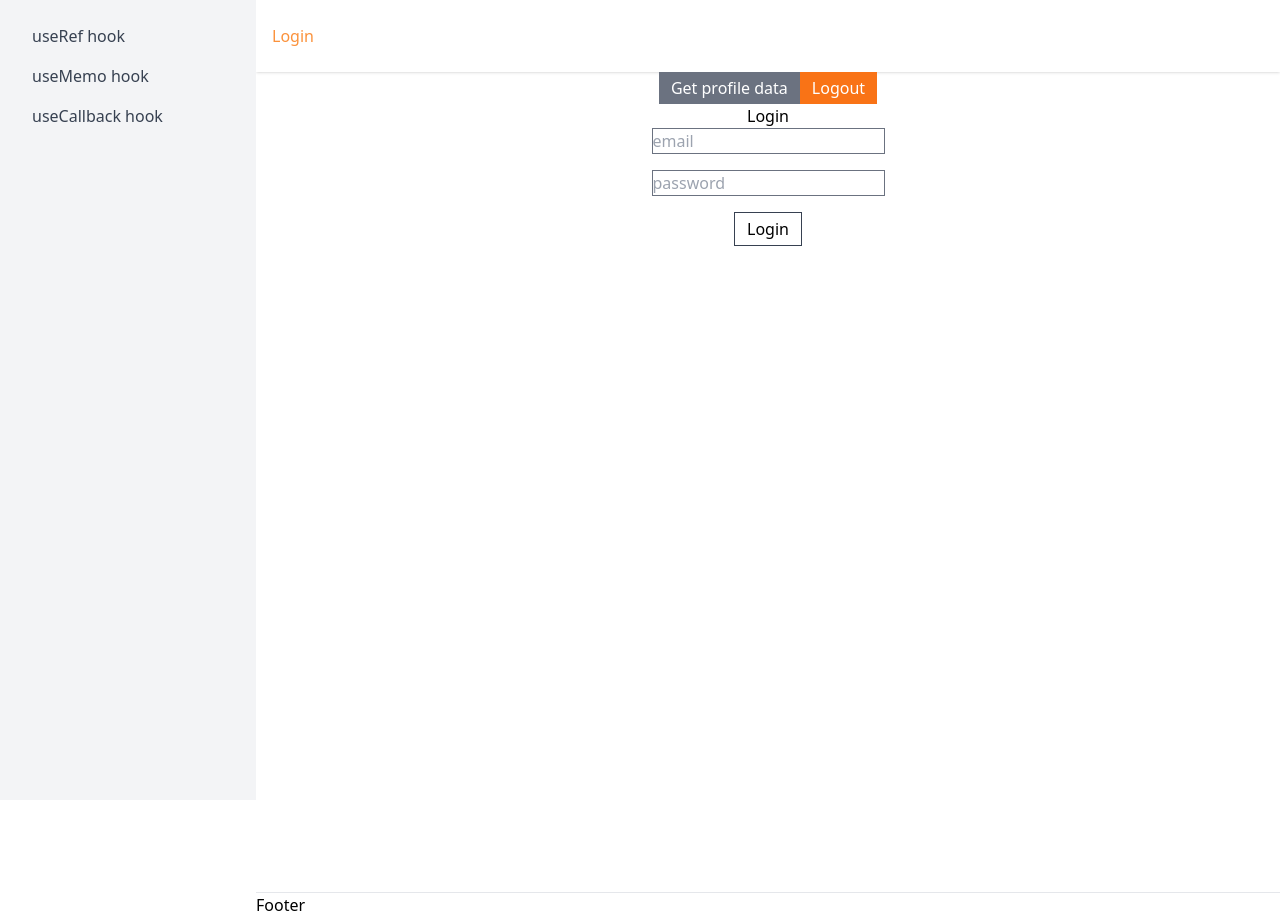
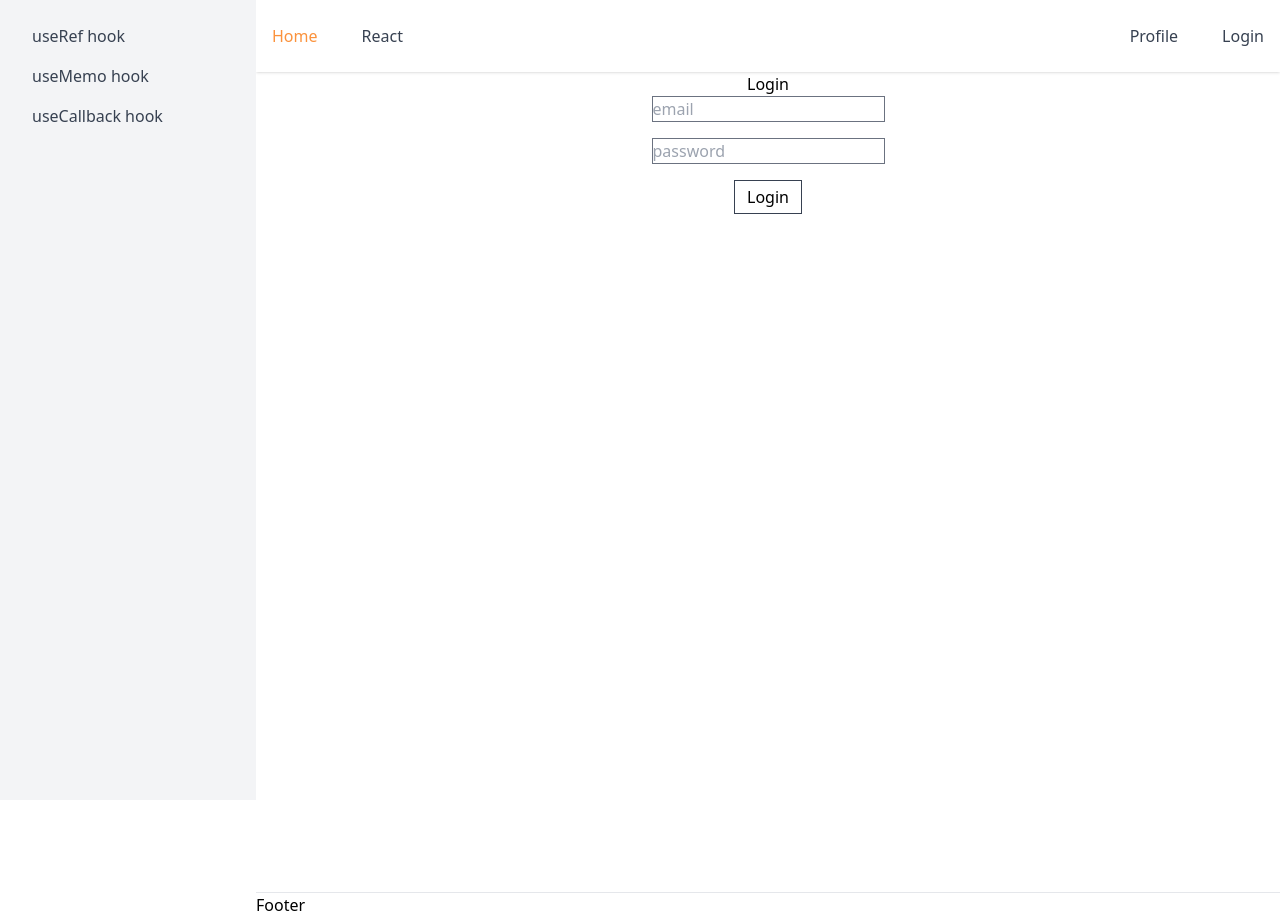
Before and after one commit to arupsaha07/react-routing, a React (Vite) app: page / in a window 1280 px wide. Built offline with nearby package versions, Linux system fonts and the light colour scheme; no server answers.

Commit message:
Basic login is done

```diff
--- a/src/components/Header/Header.jsx
+++ b/src/components/Header/Header.jsx
@@ -1,11 +1,34 @@
-import { NavLink } from 'react-router-dom';
+import { NavLink, useNavigate } from 'react-router-dom';
 import Profile from '../Login/Profile';
 
 function Header() {
+
+  const token = localStorage.getItem('access_token')
+  const navigate = useNavigate()
+
+  const logoutHandler = () => {
+    localStorage.removeItem("access_token")
+    navigate("/")
+    console.log("logout successfull !")
+  }
+
+
   return (
     <header className="shadow flex items-center justify-between py-4">
-      <div className="flex justify-center gap-3">
-        <NavLink to="/" className={({ isActive }) => `px-4 py-2 ${isActive ? 'text-orange-400' : 'text-gray-700'} hover:text-red-500`}>Login</NavLink>
+      <div className="flex justify-between w-full">
+        <div className='flex gap-3'>
+          <NavLink to="/" className={({ isActive }) => `px-4 py-2 ${isActive ? 'text-orange-400' : 'text-gray-700'} hover:text-red-500`}>Home</NavLink>
+          <NavLink to="/example" className={({ isActive }) => `px-4 py-2 ${isActive ? 'text-orange-400' : 'text-gray-700'} hover:text-red-500`}>React</NavLink>
+        </div>
+
+        <div className='flex gap-3'>
+          <NavLink to="/profile" className={({ isActive }) => `px-4 py-2 ${isActive ? 'text-orange-400' : 'text-gray-700'} hover:text-red-500`}>Profile</NavLink>
+          {token ?
+            <p to="/profile" onClick={logoutHandler} cl className='px-4 py-2 hover:text-red-500 cursor-pointer'>Logout</p>
+            :
+            <NavLink to="/login" className={({ isActive }) => `px-4 py-2 ${isActive ? 'text-orange-400' : 'text-gray-700'} hover:text-red-500`}>Login</NavLink>
+          }
+        </div>
       </div>
 
 
--- a/src/components/Login/Login.jsx
+++ b/src/components/Login/Login.jsx
@@ -1,11 +1,14 @@
 import axios from 'axios'
 import React, { useState } from 'react'
 import Profile from './Profile'
+import { useNavigate } from 'react-router-dom'
 
 function Login() {
 
     const [email, setEmail] = useState('')
     const [password, setPassword] = useState('')
+
+    const navigate = useNavigate()
 
     const handleSubmit = () => {
         const payload = {
@@ -17,6 +20,7 @@ function Login() {
         axios.post('https://api.escuelajs.co/api/v1/auth/login', payload)
             .then(res => {
                 localStorage.setItem('access_token', JSON.stringify(res.data.access_token))
+                navigate('/profile')
                 console.log('Login Successful')
             })
             .catch(err => {
@@ -27,7 +31,6 @@ function Login() {
 
     return (
         <div className='flex flex-col items-center mx-auto max-w-80'>
-            <Profile />
             <p>Login</p>
             <input
                 type="text"
--- a/src/components/Login/Profile.jsx
+++ b/src/components/Login/Profile.jsx
@@ -1,4 +1,4 @@
-import { useContext, useState } from 'react'
+import { useContext, useState, useEffect } from 'react'
 import UserContext from '../../context/UserContext'
 import axios from 'axios'
 
@@ -7,6 +7,11 @@ function Profile() {
   // const user = useContext(UserContext)
 
   const [profileData, setProfileData] = useState()
+
+  useEffect(() => {
+    getProfileData()
+  }, [])
+
 
   const getProfileData = () => {
     const bearer_token = JSON.parse(localStorage.getItem('access_token'))
@@ -27,11 +32,7 @@ function Profile() {
       })
   }
 
-  const logoutHandler = () => {
-    localStorage.removeItem("access_token")
-    setProfileData()
-    console.log("logout successfull !")
-  }
+
 
 
   return (
@@ -45,9 +46,6 @@ function Profile() {
         </div>
 
       }
-
-      <button className='bg-gray-500 text-white px-3 py-1' onClick={getProfileData}>Get profile data</button>
-      <button className='bg-orange-500 text-white px-3 py-1' onClick={logoutHandler}>Logout</button>
     </div>
   )
 }
```
